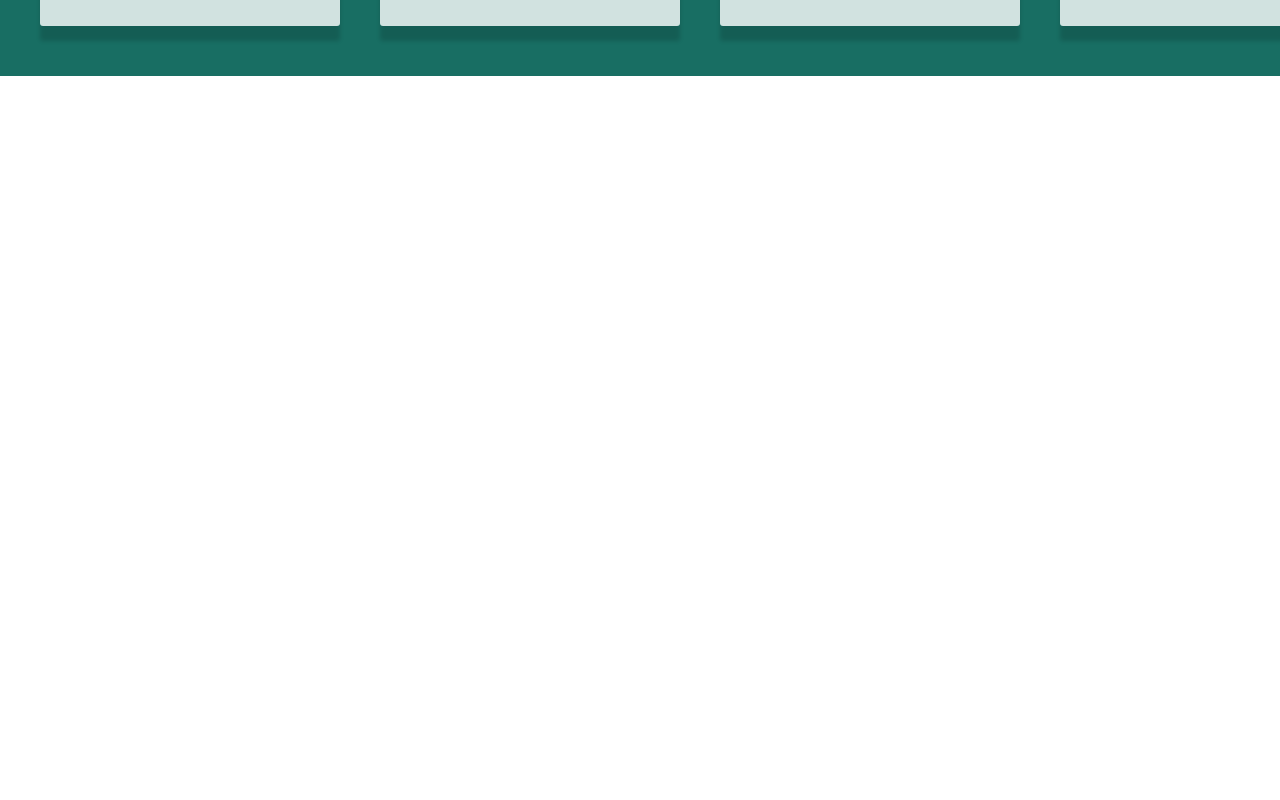
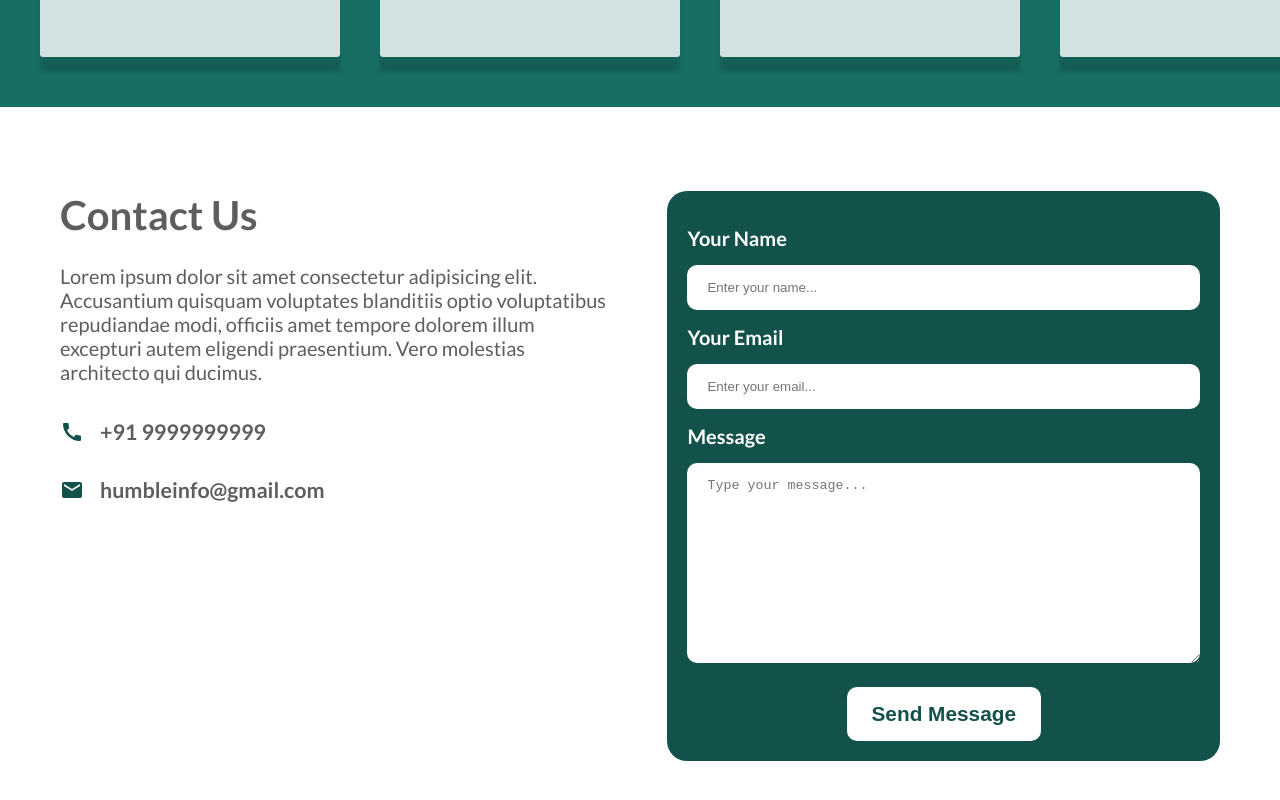
Before and after one commit to nazneenshaikh-db/humble, a React (Create React App) app: page / in a window 1280 px wide. Shown: the part 1810-2610 px from the top of the page. Before the commit the page ends 1886 px from the top, so only its background shows below. Built offline with nearby package versions, Linux system fonts and the light colour scheme.

Commit message:
Contact Us - Responsive

```diff
--- a/package.json
+++ b/package.json
@@ -3,6 +3,8 @@
   "version": "0.1.0",
   "private": true,
   "dependencies": {
+    "@material-ui/core": "^4.11.3",
+    "@material-ui/icons": "^4.11.2",
     "@testing-library/jest-dom": "^5.11.4",
     "@testing-library/react": "^11.1.0",
     "@testing-library/user-event": "^12.1.10",
--- a/src/App.js
+++ b/src/App.js
@@ -1,7 +1,10 @@
 import './App.css';
 import AboutUs from './Container/AboutUs/AboutUs';
 import Banner from './Container/Banner/Banner';
+import ContactUs from './Container/ContactUs/ContactUs';
 import Services from './Container/Services/Services';
+
+import Suggested from './Container/Suggested/Suggested';
 // import Footer from './Container/Footer/Footer';
 
 function App() {
@@ -10,6 +13,8 @@ function App() {
       <Banner/>
       <AboutUs/>
       <Services/>
+      <ContactUs/>
+      {/* <Suggested/> */}
       {/* <Footer/> */}
     </div>
   );
--- a/src/Components/Button/Button.css
+++ b/src/Components/Button/Button.css
@@ -1,10 +1,23 @@
 button {
     background-color: white;
     border: 0;
-    padding: 15px 25px;
+    padding: 12px 20px;
     border-radius: 10px;
     font-size: 1.3rem;
     cursor: pointer;
     font-weight: bold;
     color: #13524a;
 }
+
+@media screen and (min-width: 960px){
+    button {
+        background-color: white;
+        border: 0;
+        padding: 15px 25px;
+        border-radius: 10px;
+        font-size: 1.3rem;
+        cursor: pointer;
+        font-weight: bold;
+        color: #13524a;
+    }
+}
--- /dev/null
+++ b/src/Components/UI/Button/Button.js
@@ -0,0 +1,30 @@
+import React from 'react';
+import { makeStyles } from '@material-ui/core/styles';
+import Button from '@material-ui/core/Button';
+
+const useStyles = makeStyles((theme) => ({
+  root: {
+    backgroundColor: 'green',
+    '&:hover': {
+      backgroundColor: '#1b691b'
+    }
+  },
+  margin: {
+    margin: theme.spacing(1),
+  },
+
+}));
+
+export default function ButtonSizes() {
+  const classes = useStyles();
+
+  return (
+    <div>
+        <div>
+        <Button variant="contained" size="small" color="primary" className={classes.margin, classes.root}>
+          Follow
+        </Button>
+      </div>
+    </div>
+  );
+}
--- /dev/null
+++ b/src/Container/ContactUs/ContactUs.css
@@ -0,0 +1,112 @@
+.contactUs {
+    padding: 20px 20px;
+    margin: 2rem 0;
+}
+
+.contactUs__left {
+    text-align: center;
+    margin-bottom: 1rem;
+
+}
+
+.contactUs__left > h1, p {
+    color: rgb(94, 94, 94);
+    padding-bottom: 25px;
+}
+
+.contactUs__icon {
+    display: flex;
+    justify-content: center;
+    color: rgb(94, 94, 94);
+    align-items: center;
+    font-size: 1.5rem;
+    padding-bottom: 10px;
+}
+
+.contactUs__icon h6{
+    padding-left: 10px;
+}
+
+
+.contactUs__right {
+    background-color: #13524a;
+    padding: 20px 20px;
+    border-radius: 20px;
+}
+
+.contactUs__right > input {
+    width: 100%;
+    padding: 15px 20px;
+    border-radius: 10px;
+    border: 0;
+}
+
+.contactUs__right > h4 {
+    padding: 15px 0;
+    color: White;
+}
+
+.contactUs__right > textarea {
+    width: 100%;
+    padding: 15px 20px;
+    border-radius: 10px;
+    border: 0;
+    height: 200px;
+}
+
+.contactUs__right > input:focus {
+    color: #13524a;
+    outline: 2px solid whitesmoke;
+    /* border-radius: 5px; */
+}
+
+.contactUs__button {
+    text-align: center;
+    padding-top: 20px;
+}
+
+
+@media screen and (min-width: 960px){
+
+}
+
+@media screen and (min-width: 1200px){
+    .contactUs {
+        max-width: 1200px;
+        margin: 4rem auto;
+        display: flex;
+        padding: 20px 20px;
+    }
+
+
+    .contactUs__left {
+        width: 50%;
+        margin-right: 2rem;
+        text-align: left;
+        margin-bottom: 1rem;
+
+    }
+
+    .contactUs__left > p {
+        margin-bottom: 10px;
+    }
+
+    .contactUs__icon {
+        display: flex;
+        justify-content: left;
+        color: rgb(94, 94, 94);
+        align-items: center;
+        font-size: 2rem;
+        padding-bottom: 10px;
+        padding-bottom: 2rem;
+    }
+
+    .contactUs__icon h6{
+        padding-left: 1rem;
+    }
+
+    .contactUs__right{
+        width: 50%;
+        margin-left: 25px;
+    }
+}
--- /dev/null
+++ b/src/Container/ContactUs/ContactUs.js
@@ -0,0 +1,39 @@
+import React from 'react'
+import CallIcon from '@material-ui/icons/Call';
+import MailIcon from '@material-ui/icons/Mail';
+import Button from '../../Components/Button/Button';
+import './ContactUs.css'
+
+function ContactUs() {
+    return (
+        <div className='contactUs'>
+            <div className="contactUs__left">
+                <h1>Contact Us</h1>
+                <p>Lorem ipsum dolor sit amet consectetur adipisicing elit. Accusantium quisquam voluptates blanditiis optio voluptatibus repudiandae modi, officiis amet tempore dolorem illum excepturi autem eligendi praesentium. Vero molestias architecto qui ducimus.</p>
+                <div className="contactUs__icon">
+                    <CallIcon style={{fill: "#13524a"}}/>
+                    <h6>+91 9999999999</h6>
+                </div>
+                <div className="contactUs__icon">
+                    <MailIcon style={{fill: "#13524a"}}/>
+                    <h6>humbleinfo@gmail.com</h6>
+                </div>
+            </div>
+
+            <div className="contactUs__right">
+                <h4>Your Name</h4>
+                <input type="text" placeholder='Enter your name...' />
+                <h4>Your Email</h4>
+                <input type="text" placeholder='Enter your email...' />
+                <h4>Message</h4>
+                <textarea type="text" placeholder='Type your message...' />
+                <div className="contactUs__button">
+                    <Button title='Send Message' />
+                </div>
+            </div>
+
+        </div>
+    )
+}
+
+export default ContactUs
```
Also changed, not shown: 2 other files (tests, documents, lock files or other folders).
